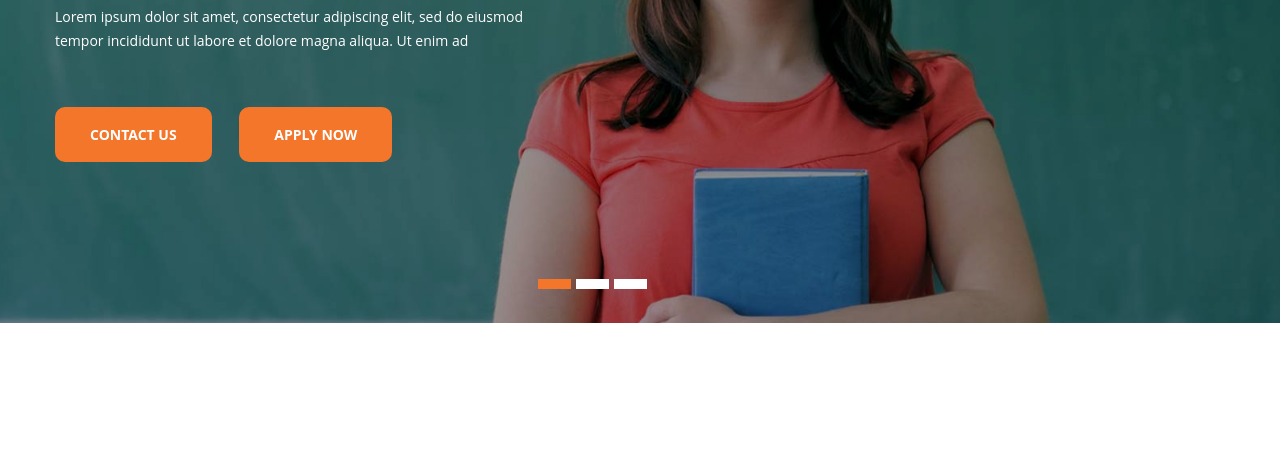
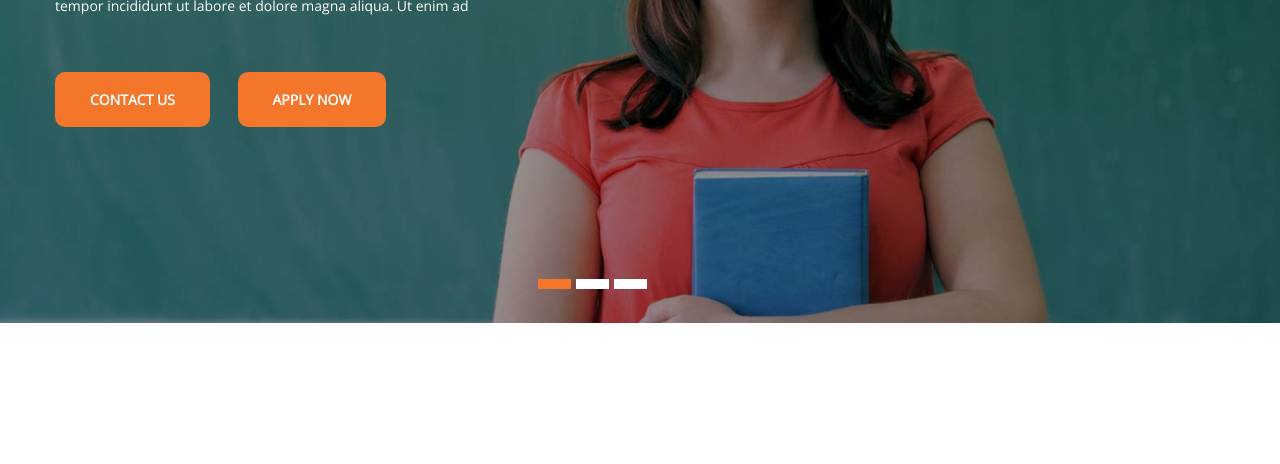
Before and after one commit to princerafid01/Eduhome, a plain HTML site: page index.html in a window 1280 px wide. Shown: the part 595-1059 px from the top of the page. Drawn offline with nearby package versions, Linux system fonts and the light colour scheme.

Commit message:
Update style.css

```diff
--- a/style.css
+++ b/style.css
@@ -19,6 +19,8 @@
 
 /*  1. Theme Default CSS
 /*----------------------------------------*/
+@import url('https://fonts.googleapis.com/css?family=Lora|Open+Sans|Raleway');
+
 
 html{height: 100%;}
 body {
```
